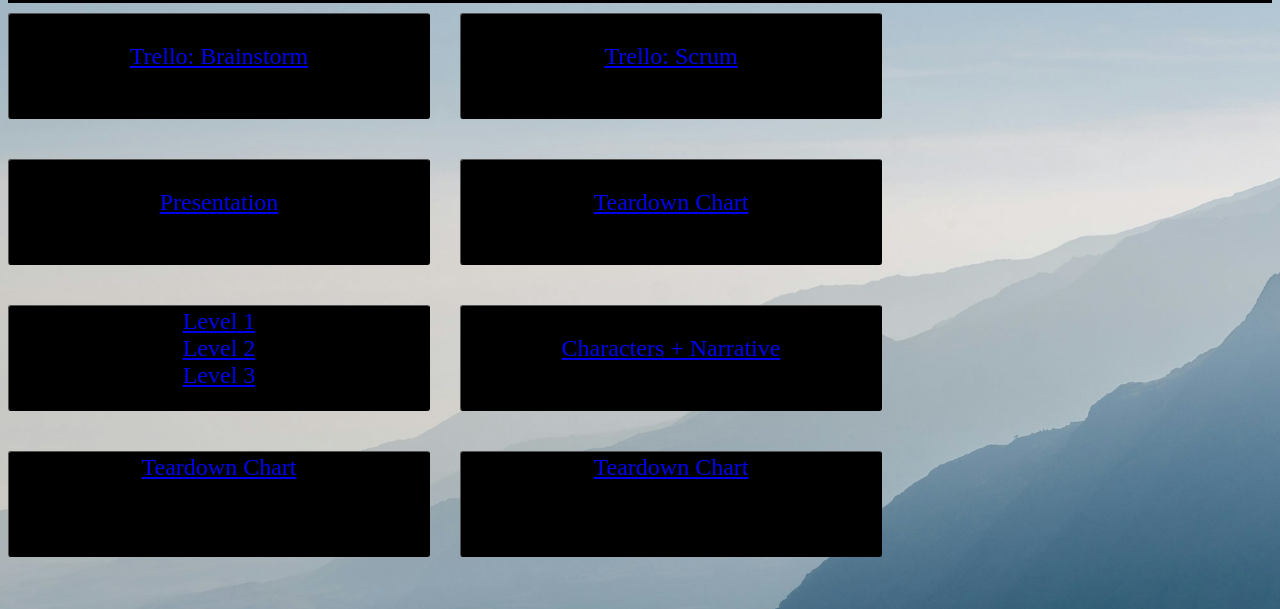
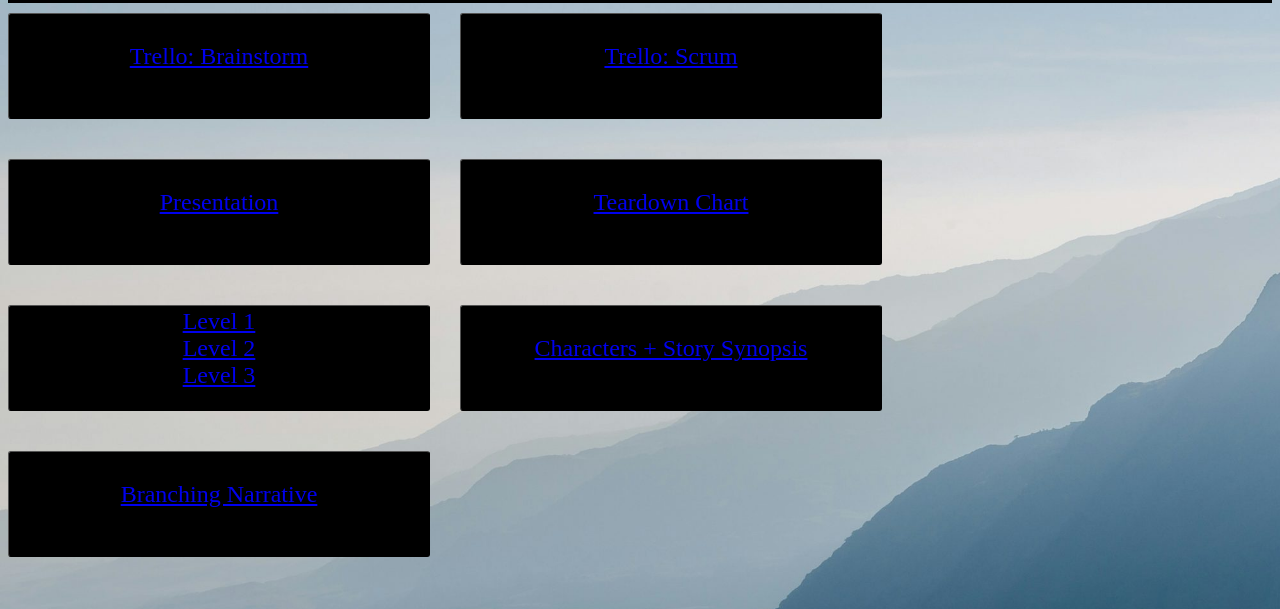
Before and after one commit to seanoleary05/GameDesign1, a plain HTML site: page index.html in a window 1280 px wide. Shown: the part 191-800 px from the top of the page. Drawn offline with Linux system fonts and the light colour scheme.

Commit message:
finsh narrative

```diff
--- a/index.html
+++ b/index.html
@@ -55,19 +55,16 @@
         <div>
             <br>
             <a href=https://wit-my.sharepoint.com/:w:/g/personal/20106716_wit_ie/EW_Nm2tWk-ZGuF_6w6vIWaoBuOTcEFPvcjJiaCAinffAFA?e=jtRKPX>
-            Characters + Narrative
+            Characters + Story Synopsis
             </a>
         </div>
         <div>
-            <a href=https://wit-my.sharepoint.com/:x:/g/personal/20106716_wit_ie/ESE2iomjpD1FsHnwXZtOXNkBIFC3LW1JPnj68ycfZpqm-w?e=XwaarC>
-            Teardown Chart
+            <br>
+            <a href=https://ibb.co/zNjNdc7>
+            Branching Narrative
             </a>
         </div>
-        <div>
-            <a href=https://wit-my.sharepoint.com/:x:/g/personal/20106716_wit_ie/ESE2iomjpD1FsHnwXZtOXNkBIFC3LW1JPnj68ycfZpqm-w?e=XwaarC>
-            Teardown Chart
-            </a>
-        </div>
+
     </article>
 
 
```
